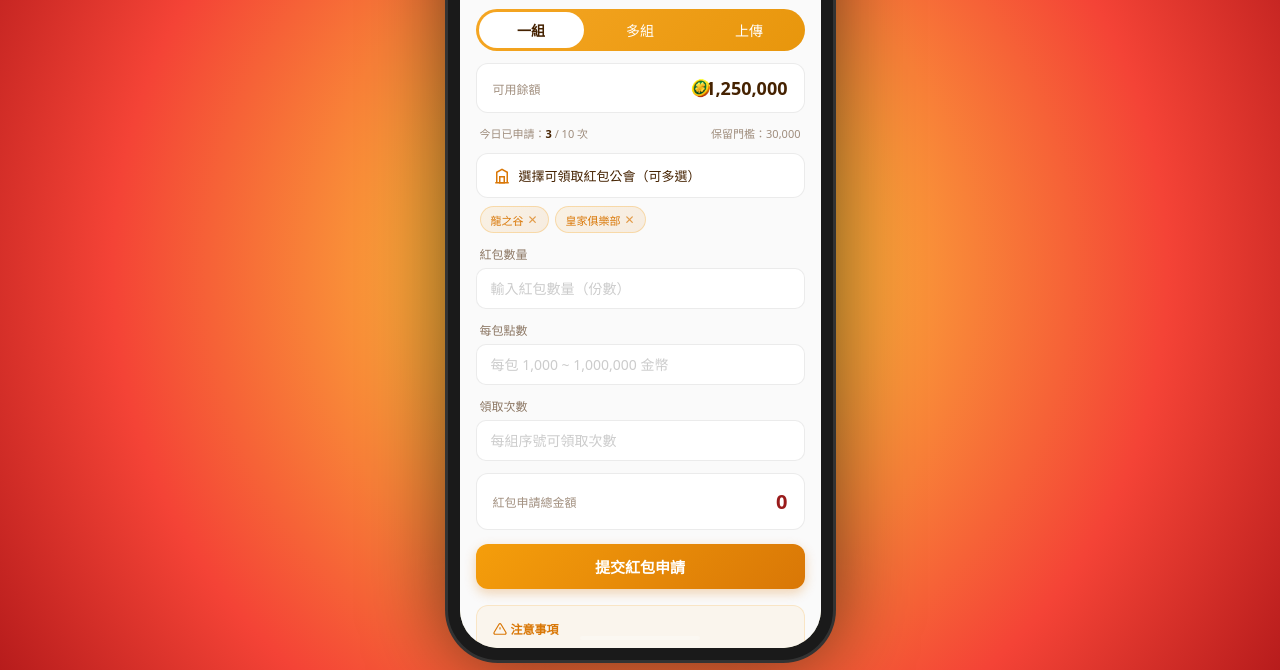
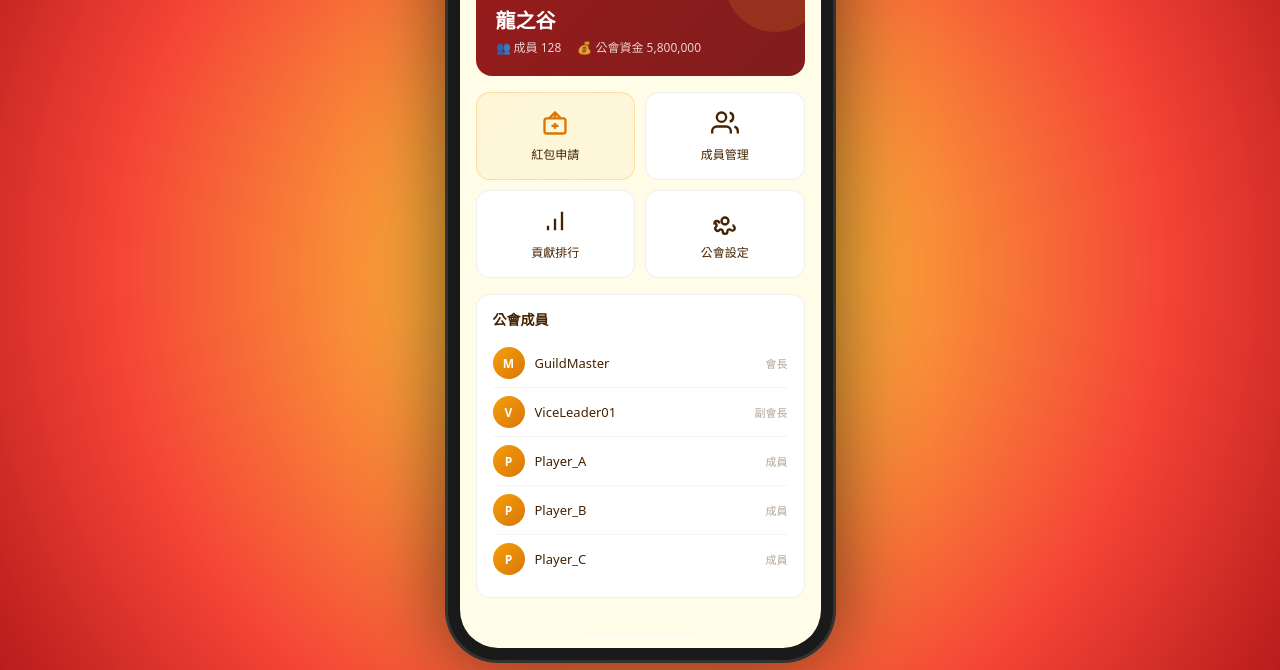
Before and after one commit to zenyi0910/nova-account-demo, a plain HTML site: page nova-redpacket-apply.html in a window 1280 px wide. Shown: the part 130-800 px from the top of the page. Drawn offline with Linux system fonts and the light colour scheme.

Commit message:
feat(redpacket): 前台改為公會頁面入口 → 彈窗申請流程

```diff
--- a/nova-redpacket-apply.html
+++ b/nova-redpacket-apply.html
@@ -13,6 +13,27 @@ body{background:radial-gradient(circle at center,#ffeb3b 0%,#f44336 70%,#b71c1c
 .phone-frame::after{content:'';position:absolute;bottom:8px;left:50%;transform:translateX(-50%);width:120px;height:4px;background:rgba(255,255,255,.3);border-radius:2px;z-index:100}
 .phone-frame .mobile-frame{max-width:none;height:100%;overflow-y:auto;scrollbar-width:none}
 .phone-frame .mobile-frame::-webkit-scrollbar{display:none}
+/* Guild page styles */
+.guild-page{padding:60px 16px 80px;min-height:100%}
+.guild-banner{background:linear-gradient(135deg,#991b1b,#7f1d1d);border-radius:16px;padding:20px;margin-bottom:16px;color:#fff;position:relative;overflow:hidden}
+.guild-banner::after{content:'';position:absolute;right:-20px;top:-20px;width:100px;height:100px;background:rgba(245,166,35,.15);border-radius:50%}
+.guild-banner .guild-title{font-size:20px;font-weight:700;margin-bottom:4px}
+.guild-banner .guild-role{font-size:12px;color:rgba(255,255,255,.7);background:rgba(245,166,35,.3);display:inline-block;padding:2px 8px;border-radius:8px;margin-bottom:10px}
+.guild-banner .guild-stats{display:flex;gap:16px;font-size:12px;color:rgba(255,255,255,.8)}
+.guild-banner .guild-stats span{display:flex;align-items:center;gap:4px}
+.guild-actions{display:grid;grid-template-columns:1fr 1fr;gap:10px;margin-bottom:16px}
+.guild-action-btn{display:flex;flex-direction:column;align-items:center;gap:8px;padding:16px 12px;background:#fff;border:1px solid rgba(0,0,0,.06);border-radius:14px;cursor:pointer;transition:all .2s}
+.guild-action-btn:hover{border-color:#f59e0b;box-shadow:0 2px 8px rgba(245,166,35,.15)}
+.guild-action-btn.highlight{background:linear-gradient(135deg,rgba(245,166,35,.08),rgba(217,119,6,.05));border-color:rgba(245,166,35,.3)}
+.guild-action-btn svg{width:28px;height:28px}
+.guild-action-btn .action-label{font-size:12px;font-weight:500;color:#452201}
+.guild-members-section{background:#fff;border-radius:14px;padding:14px 16px;border:1px solid rgba(0,0,0,.06)}
+.guild-members-section h3{font-size:14px;font-weight:600;color:#452201;margin-bottom:10px}
+.guild-member-row{display:flex;align-items:center;gap:10px;padding:8px 0;border-bottom:1px solid rgba(0,0,0,.04)}
+.guild-member-row:last-child{border:none}
+.guild-member-row .avatar-sm{width:32px;height:32px;border-radius:50%;background:linear-gradient(135deg,#f59e0b,#d97706);display:flex;align-items:center;justify-content:center;color:#fff;font-size:12px;font-weight:600}
+.guild-member-row .member-name{flex:1;font-size:13px;color:#452201}
+.guild-member-row .member-role{font-size:11px;color:rgba(69,34,1,.4)}
 .rp-overlay{position:fixed;inset:0;background:rgba(0,0,0,.6);backdrop-filter:blur(2px);z-index:100;display:flex;align-items:flex-end;justify-content:center}
 .rp-dialog{width:100%;max-width:393px;max-height:85dvh;background:#fafafa;border-radius:20px 20px 0 0;overflow-y:auto;position:relative;animation:slideUp .3s ease;padding-bottom:20px}
 .rp-header{position:sticky;top:0;z-index:10;padding:16px 20px 12px;display:flex;align-items:center;justify-content:center;background:#fafafa;border-bottom:1px solid rgba(0,0,0,.06)}
@@ -93,12 +114,52 @@ body{background:radial-gradient(circle at center,#ffeb3b 0%,#f44336 70%,#b71c1c
 </div>
 </header>
 
-<div class="main-wrap" style="padding-top:50px">
-<!-- 紅包申請彈窗 (模擬為全頁展示) -->
-<div class="rp-overlay" style="position:relative;background:none;align-items:flex-start">
-<div class="rp-dialog" style="border-radius:20px;margin:0;max-height:none">
+<!-- 公會主頁 -->
+<div class="guild-page" id="guildPage">
+  <div class="guild-banner">
+    <div class="guild-role">👑 會長</div>
+    <div class="guild-title">龍之谷</div>
+    <div class="guild-stats">
+      <span>👥 成員 128</span>
+      <span>💰 公會資金 5,800,000</span>
+    </div>
+  </div>
+
+  <div class="guild-actions">
+    <div class="guild-action-btn highlight" onclick="openRP()">
+      <svg viewBox="0 0 24 24" fill="none" stroke="#d97706" stroke-width="2"><rect x="3" y="8" width="18" height="13" rx="2"/><path d="M12 8V3M7 8l5-5 5 5"/><line x1="12" y1="12" x2="12" y2="17"/><line x1="9" y1="14.5" x2="15" y2="14.5"/></svg>
+      <span class="action-label">紅包申請</span>
+    </div>
+    <div class="guild-action-btn" onclick="alert('（Demo）公會成員管理')">
+      <svg viewBox="0 0 24 24" fill="none" stroke="#452201" stroke-width="2"><path d="M17 21v-2a4 4 0 00-4-4H5a4 4 0 00-4 4v2"/><circle cx="9" cy="7" r="4"/><path d="M23 21v-2a4 4 0 00-3-3.87M16 3.13a4 4 0 010 7.75"/></svg>
+      <span class="action-label">成員管理</span>
+    </div>
+    <div class="guild-action-btn" onclick="alert('（Demo）貢獻排行')">
+      <svg viewBox="0 0 24 24" fill="none" stroke="#452201" stroke-width="2"><path d="M12 20V10M18 20V4M6 20v-4"/></svg>
+      <span class="action-label">貢獻排行</span>
+    </div>
+    <div class="guild-action-btn" onclick="alert('（Demo）公會設定')">
+      <svg viewBox="0 0 24 24" fill="none" stroke="#452201" stroke-width="2"><circle cx="12" cy="12" r="3"/><path d="M19.4 15a1.65 1.65 0 00.33 1.82l.06.06a2 2 0 010 2.83 2 2 0 01-2.83 0l-.06-.06a1.65 1.65 0 00-1.82-.33 1.65 1.65 0 00-1 1.51V21a2 2 0 01-4 0v-.09A1.65 1.65 0 009 19.4a1.65 1.65 0 00-1.82.33l-.06.06a2 2 0 01-2.83-2.83l.06-.06A1.65 1.65 0 004.68 15 1.65 1.65 0 003 14.08V14a2 2 0 014 0v.09"/></svg>
+      <span class="action-label">公會設定</span>
+    </div>
+  </div>
+
+  <div class="guild-members-section">
+    <h3>公會成員</h3>
+    <div class="guild-member-row"><div class="avatar-sm">M</div><div class="member-name">GuildMaster</div><div class="member-role">會長</div></div>
+    <div class="guild-member-row"><div class="avatar-sm">V</div><div class="member-name">ViceLeader01</div><div class="member-role">副會長</div></div>
+    <div class="guild-member-row"><div class="avatar-sm">P</div><div class="member-name">Player_A</div><div class="member-role">成員</div></div>
+    <div class="guild-member-row"><div class="avatar-sm">P</div><div class="member-name">Player_B</div><div class="member-role">成員</div></div>
+    <div class="guild-member-row"><div class="avatar-sm">P</div><div class="member-name">Player_C</div><div class="member-role">成員</div></div>
+  </div>
+</div>
+
+<!-- 紅包申請彈窗 -->
+<div class="rp-overlay" id="rpOverlay" style="display:none">
+<div class="rp-dialog">
   <div class="rp-header">
     <h2>公會紅包申請</h2>
+    <div class="rp-close" onclick="closeRP()"><svg viewBox="0 0 24 24" fill="none" stroke="currentColor" stroke-width="2"><line x1="18" y1="6" x2="6" y2="18"/><line x1="6" y1="6" x2="18" y2="18"/></svg></div>
   </div>
 
   <div class="rp-tabs">
@@ -178,14 +239,14 @@ body{background:radial-gradient(circle at center,#ffeb3b 0%,#f44336 70%,#b71c1c
         <li>非白名單公會需經官方審核通過後方可產生序號</li>
       </ol>
     </div>
+    </div>
   </div>
-</div>
-</div>
-</div>
 </div>
 
 <script>
 var BAL=1250000,RES=30000,MIN=1000,MAX=1000000,MAXM=30,MAXCSV=100,DAILY=10,used=3;
+function openRP(){document.getElementById('rpOverlay').style.display='flex';}
+function closeRP(){document.getElementById('rpOverlay').style.display='none';}
 function rpSwitchTab(t){
   document.querySelectorAll('.rp-tabs button').forEach(function(b,i){b.classList.toggle('active',['single','multi','upload'][i]===t);});
   document.getElementById('tabSingle').style.display=t==='single'?'':'none';
```
